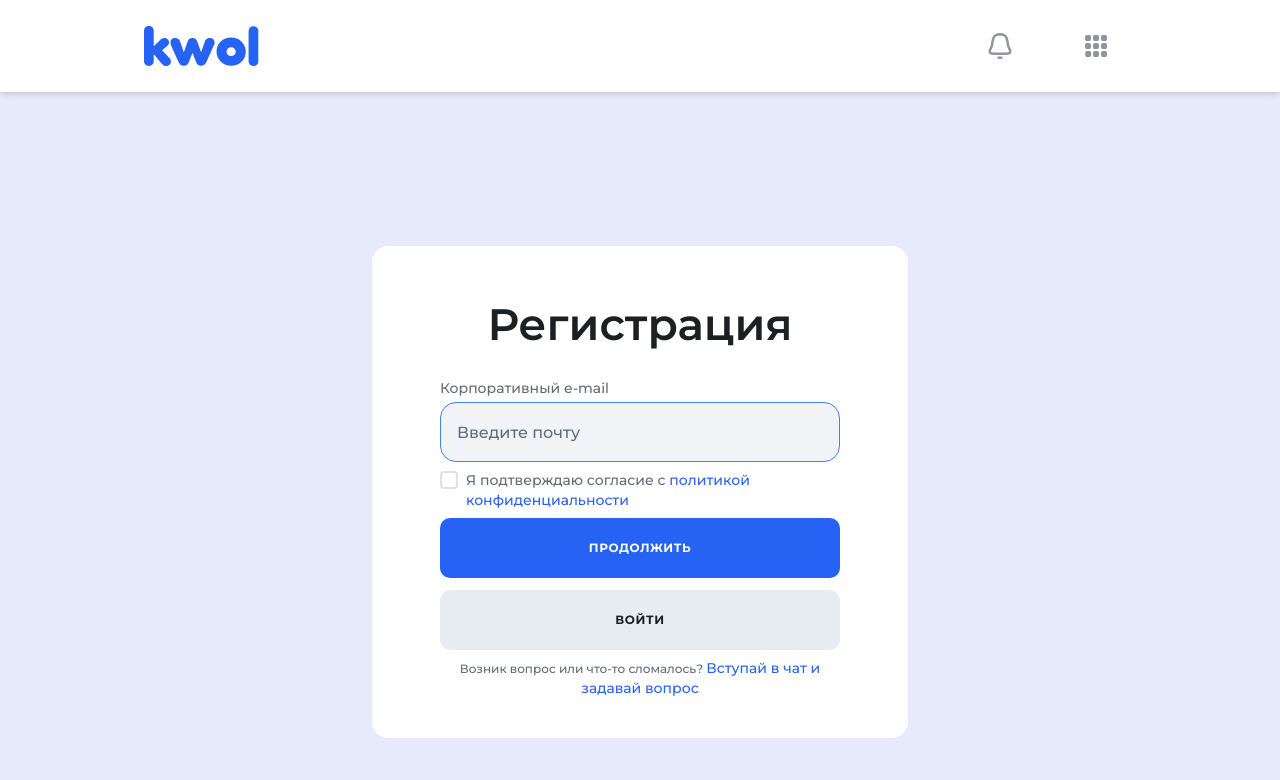
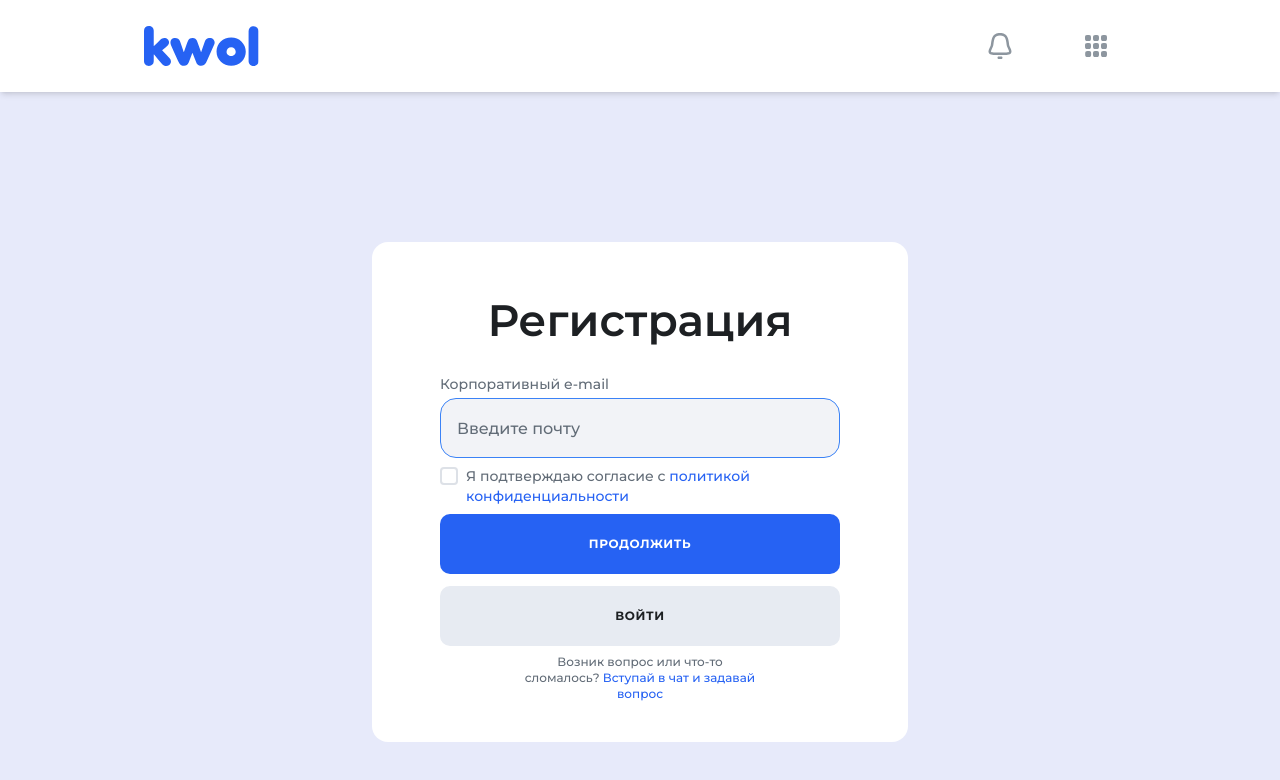
Before and after one commit to fedek1324/registrarionFormKwol, a React (Vite) app: page / in a window 1280 px wide. Shown: the top 780 px of the page. Built offline with nearby package versions, Linux system fonts and the light colour scheme.

Commit message:
adjust registration1

```diff
--- a/src/components/Pages/Registration1/Registration1.module.css
+++ b/src/components/Pages/Registration1/Registration1.module.css
@@ -12,10 +12,17 @@
   @apply flex flex-col gap-[8px] w-full;
 }
 
-.asideContent {
-  @apply w-full flex flex-col gap-[8px] pt-3;
+.buttonContainer {
+  @apply w-full pt-3 flex flex-col;
+}
+
+
+.helpTextContainer {
+  @apply flex text-center pt-2;
+  max-width: 243px;
+  margin: 0 auto;
 }
 
 .helpText {
-  @apply font-medium text-[12px] leading-[16px] tracking-[0px] text-center;
+  @apply font-medium text-[12px] leading-[16px] tracking-[0px];
 }
--- a/src/components/Pages/Registration1/Registration1.tsx
+++ b/src/components/Pages/Registration1/Registration1.tsx
@@ -1,6 +1,6 @@
 import { Link } from "react-router-dom";
 import { useForm, type SubmitHandler } from "react-hook-form";
-import { z } from 'zod';
+import { z } from "zod";
 
 import TextInput from "../../TextInput/TextInput.tsx";
 import Checkbox from "../../Checkbox/Checkbox.tsx";
@@ -9,8 +9,8 @@ import { useEffect, useEffectEvent } from "react";
 import { zodResolver } from "@hookform/resolvers/zod";
 
 const formSchema = z.object({
-  email: z.email('Некорректный email'),
-  confirmPolicy: z.literal(true, 'Примите соглашение')
+  email: z.email("Некорректный email"),
+  confirmPolicy: z.literal(true, "Примите соглашение"),
 });
 
 type FormSchema = z.infer<typeof formSchema>;
@@ -22,16 +22,17 @@ const Registration = () => {
     setFocus,
     formState: { errors },
   } = useForm<FormSchema>({
-    resolver: zodResolver(formSchema)
+    resolver: zodResolver(formSchema),
   });
 
-  const onSubmit: SubmitHandler<FormSchema> = (data) => console.log("Submit data", data);
+  const onSubmit: SubmitHandler<FormSchema> = (data) =>
+    console.log("Submit data", data);
 
   // с помощью useEffectEvent избавляемся от зависимости setFocus в useEffect
   const focus = useEffectEvent(() => {
     // устанавливаем фокус на первое поле (имя пользователя) после монтирования компонента
-    setFocus('email');
-  })
+    setFocus("email");
+  });
 
   useEffect(() => {
     focus();
@@ -50,7 +51,9 @@ const Registration = () => {
             label="Корпоративный e-mail"
             tabIndex={1}
           />
-          {errors.email && <span className="error">{errors.email.message}</span>}
+          {errors.email && (
+            <span className="error">{errors.email.message}</span>
+          )}
 
           <Checkbox {...register("confirmPolicy")} tabIndex={2}>
             <span>
@@ -58,17 +61,27 @@ const Registration = () => {
               <Link to="#">политикой конфиденциальности</Link>
             </span>
           </Checkbox>
-          {errors.confirmPolicy && <span className="error">{errors.confirmPolicy.message}</span>}
+          {errors.confirmPolicy && (
+            <span className="error">{errors.confirmPolicy.message}</span>
+          )}
 
-          <button tabIndex={3} type="submit" className="primary">Продолжить</button>
+          <button tabIndex={3} type="submit" className="primary">
+            Продолжить
+          </button>
         </div>
-        <div className={styles.asideContent}>
+
+        <div className={styles.buttonContainer}>
           <button tabIndex={4} type="button" className="secondary">
             Войти
           </button>
+        </div>
+
+        <div className={styles.helpTextContainer}>
           <span className={styles.helpText}>
             Возник вопрос или что-то сломалось?{" "}
-            <Link to="#" tabIndex={5}>Вступай в чат и задавай вопрос</Link>
+            <Link to="#" tabIndex={5} className={styles.helpText}>
+              Вступай в чат и задавай вопрос
+            </Link>
           </span>
         </div>
       </form>
--- a/src/index.css
+++ b/src/index.css
@@ -2,6 +2,9 @@
 
 :root {
   --headersGray: rgba(29, 32, 35, 1);
+
+  --gray-200: rgba(231, 235, 242, 1);
+  --gray-100: rgba(244, 245, 247, 1);
 
   --grayBackground: rgba(242, 243, 247, 1);
   --grayText: rgba(98, 108, 119, 1);
@@ -10,6 +13,7 @@
   --blue-500: rgba(38, 98, 243, 1);
   --blue-300: rgba(112, 154, 254, 1);
   --blue-700: rgba(20, 80, 224, 1);
+
   --red: rgba(239, 68, 68, 1);
 }
 
@@ -68,16 +72,16 @@ button.primary:active {
 }
 
 button.secondary {
-  background-color: rgba(231, 235, 242, 1);
+  background-color: var(--gray-200);
   color: rgba(29, 32, 35, 1);
 }
 
 button.secondary:hover {
-  background-color: rgba(221, 226, 235, 1);
+  background-color: var(--gray-100);
 }
 
 button.secondary:active {
-  background-color: rgba(211, 217, 228, 1);
+  background-color: var(--gray-200);
 }
 
 .form {
```
